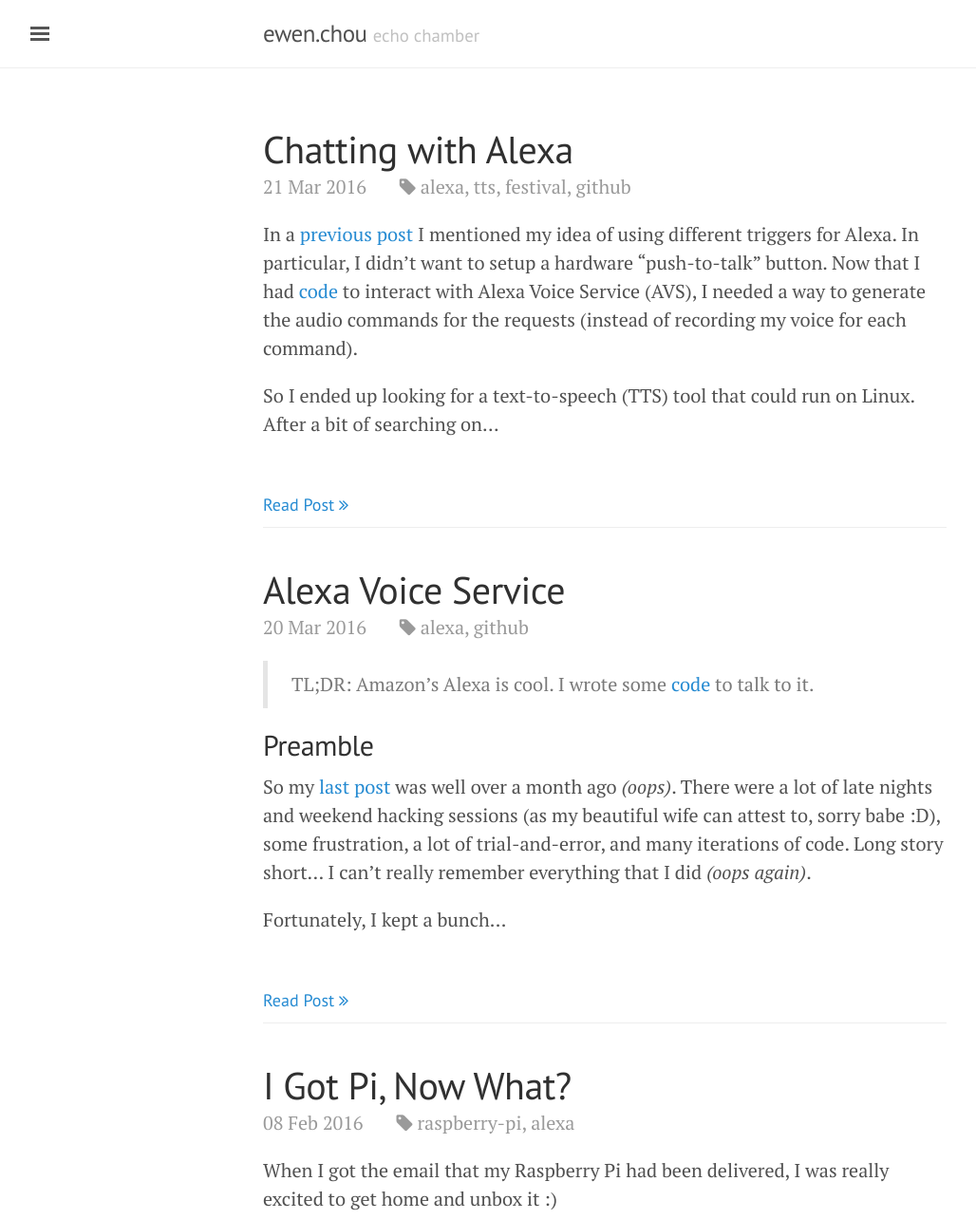
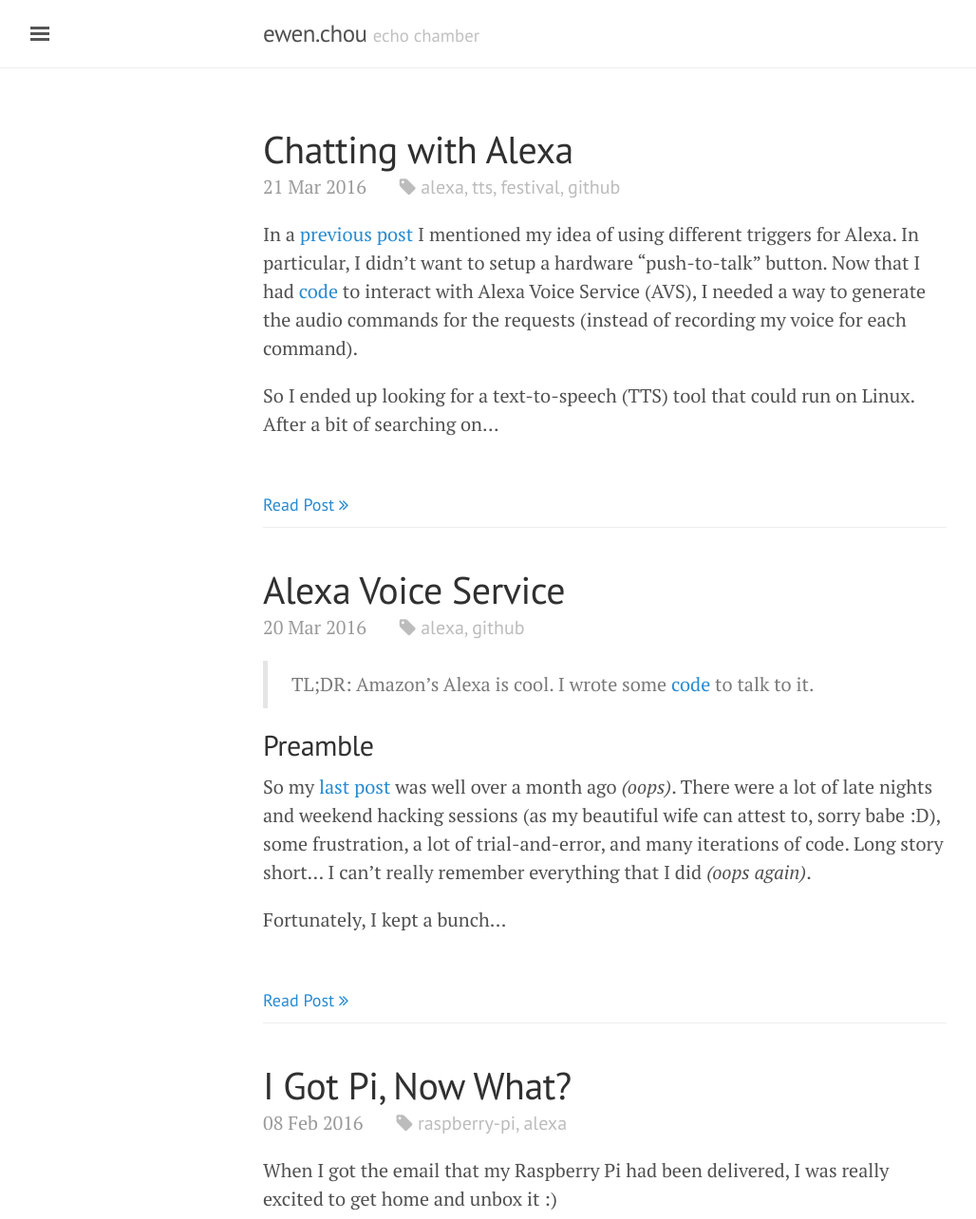
Before and after one commit to ewenchou/ewenchou.github.io, a Jekyll site: the page built from index.html, in a window 1280 px wide. Shown: the top 1284 px of the page at 95% size, without its empty margins (3-1031 px from the left). Built offline with Jekyll 4.4.1, drawn with Linux system fonts in a browser that asks for light colours; nearby versions of some CDN libraries; the list of posts is cut into pages by our own code.

Commit message:
Update CSS

```diff
--- a/public/css/custom.css
+++ b/public/css/custom.css
@@ -23,4 +23,6 @@
 div.tag-list {
   display: inline-block;
   padding-left: 1.5em;
+  color: #bcbcbc;
+  font-family: "PT Sans", Helvetica, Arial, sans-serif;
 }
```
